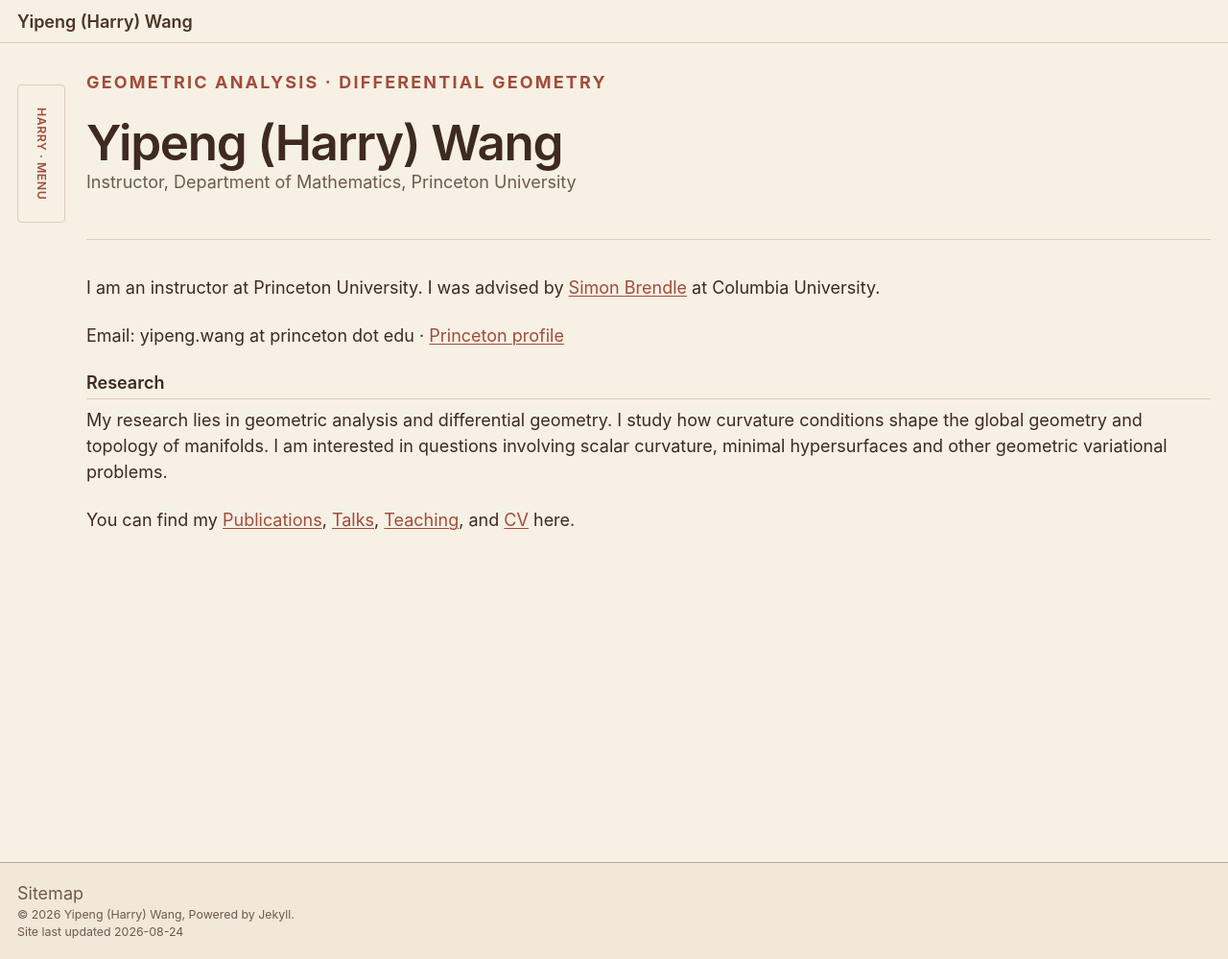
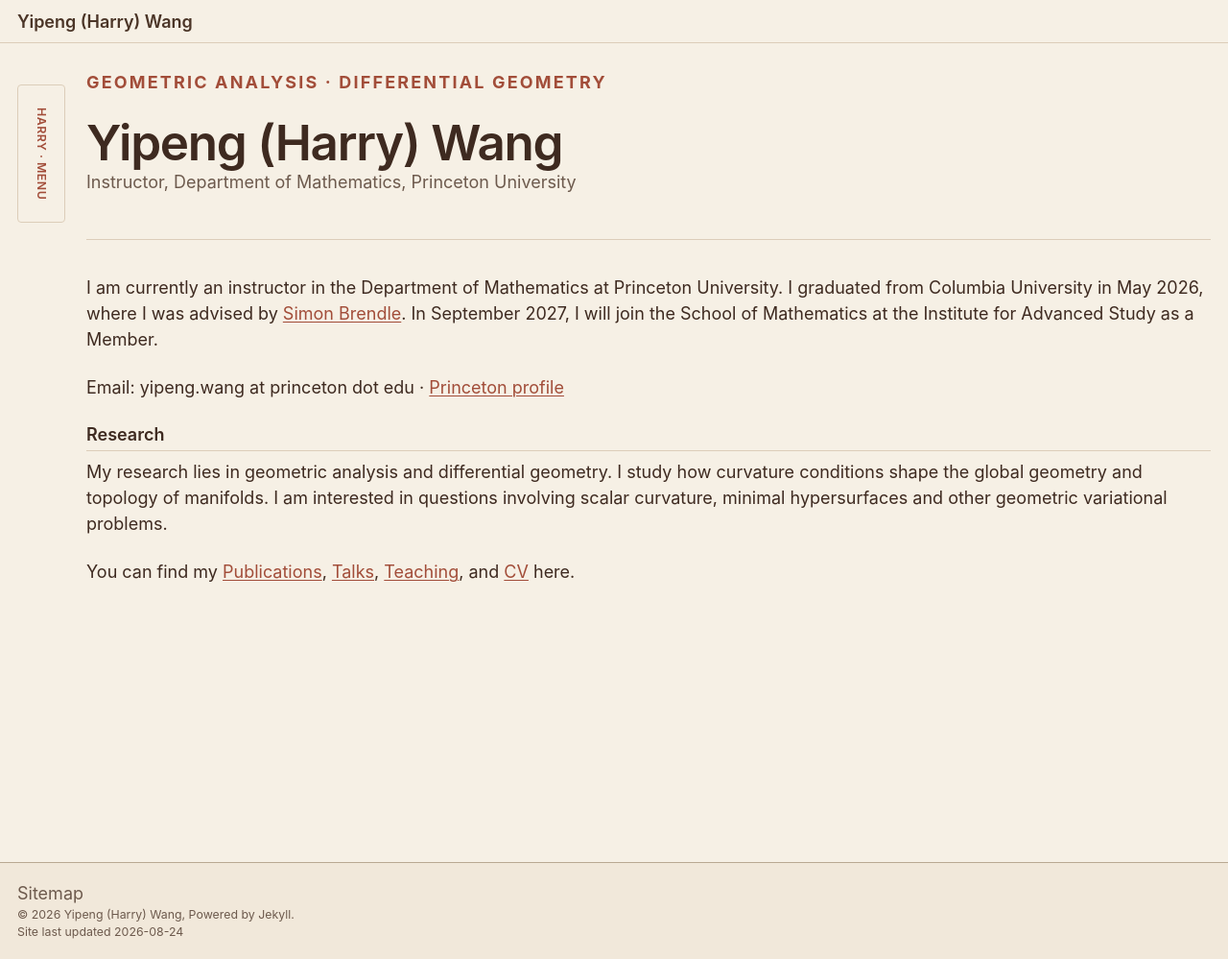
Before and after one commit to ypharry/ypharry.github.io, a Jekyll site: the page built from _pages/about.md, in a window 1280 px wide and 999 px high. Shown: the whole window at 96% size. Built offline with Jekyll 4.4.1, drawn with Linux system fonts in a browser that asks for light colours; a script that is not in the unit is left out.

Commit message:
Expand homepage academic introduction

```diff
--- a/_pages/about.md
+++ b/_pages/about.md
@@ -14,7 +14,7 @@
   <p class="home-intro__role">Instructor, Department of Mathematics, Princeton University</p>
 </header>
 
-<p>I am an instructor at Princeton University. I was advised by <a href="https://www.columbia.edu/~sab2280/main.html">Simon Brendle</a> at Columbia University.</p>
+<p>I am currently an instructor in the Department of Mathematics at Princeton University. I graduated from Columbia University in May 2026, where I was advised by <a href="https://www.columbia.edu/~sab2280/main.html">Simon Brendle</a>. In September 2027, I will join the School of Mathematics at the Institute for Advanced Study as a Member.</p>
 
 <p class="home-contact"><span>Email: yipeng.wang at princeton dot edu</span> · <a href="https://www.math.princeton.edu/people/yipeng-wang">Princeton profile</a></p>
 
```
